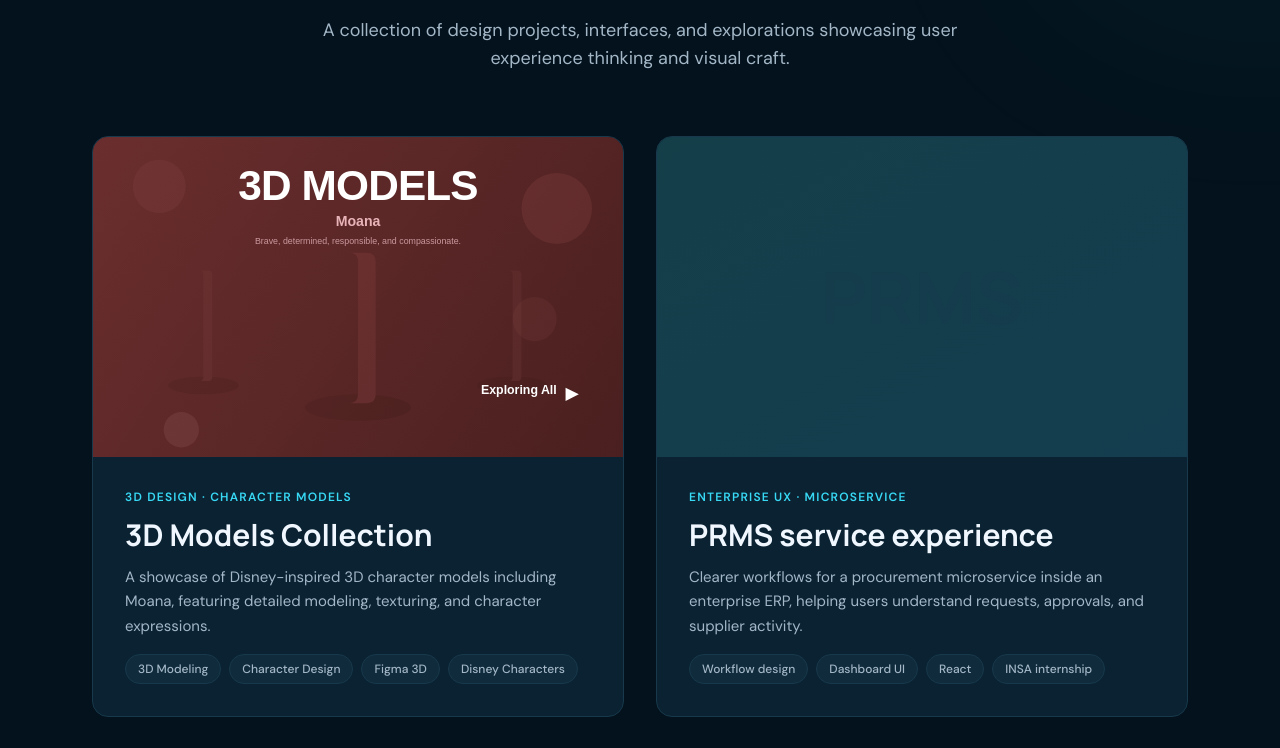
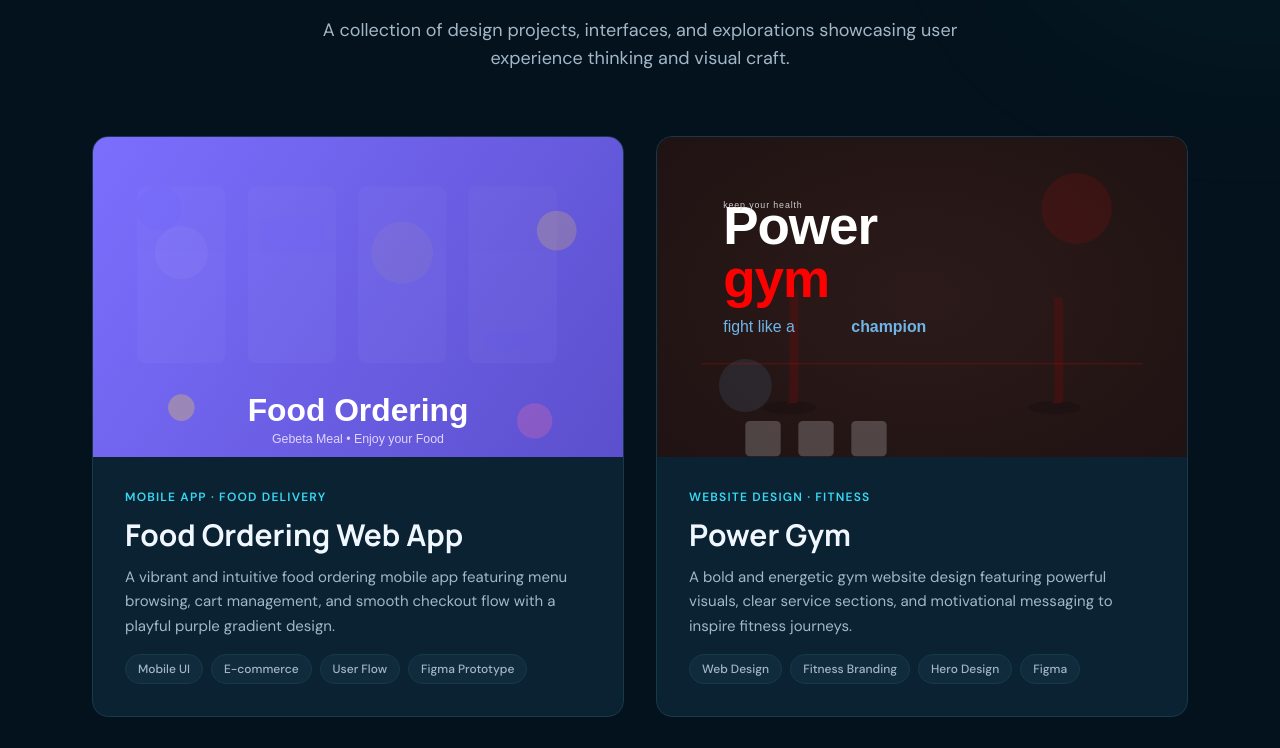
Before and after one commit to elady473-art/UI-UX, a React (Vite) app: page / in a window 1280 px wide. Shown: the part 1020-1768 px from the top of the page. Built offline with nearby package versions, Linux system fonts and the light colour scheme.

Commit message:
Add Food Ordering Web App and Power Gym projects with case studies

```diff
--- a/src/components/ProjectCard.tsx
+++ b/src/components/ProjectCard.tsx
@@ -30,6 +30,18 @@ const ProjectCard = ({ project, index, onOpenCase }: ProjectCardProps) => {
         ) : project.id === '3dmodels' ? (
           <img
             src="/projects/3d-models.svg"
+            alt={project.title}
+            className="w-full h-full object-cover"
+          />
+        ) : project.id === 'foodordering' ? (
+          <img
+            src="/projects/food-ordering.svg"
+            alt={project.title}
+            className="w-full h-full object-cover"
+          />
+        ) : project.id === 'powergym' ? (
+          <img
+            src="/projects/power-gym.svg"
             alt={project.title}
             className="w-full h-full object-cover"
           />
--- a/src/data/caseStudies.ts
+++ b/src/data/caseStudies.ts
@@ -1,6 +1,66 @@
 import { CaseStudyDetails } from '../types';
 
 export const caseStudyDetails: CaseStudyDetails = {
+  foodordering: {
+    kicker: 'MOBILE APP · FOOD DELIVERY',
+    title: 'Food Ordering Web App',
+    intro:
+      'A vibrant and user-friendly food ordering mobile application designed with a playful purple gradient theme, focusing on intuitive navigation and a smooth checkout experience.',
+    sections: [
+      [
+        'Project overview',
+        'Gebeta Meal is a food ordering app that brings together menu browsing, cart management, and payment in a delightful mobile experience. The design emphasizes visual appeal with food photography and clear user flows.',
+      ],
+      [
+        'User flow',
+        'The app follows a clear four-screen journey: splash/welcome screen, menu browsing with categories and promotions, product details with add-ons, and a comprehensive cart/checkout view. Each screen is optimized for single-hand mobile use.',
+      ],
+      [
+        'Visual design',
+        'The purple gradient background creates a modern, appetizing atmosphere while maintaining readability. Food items are showcased with high-quality imagery against clean white circles, making them the focal point.',
+      ],
+      [
+        'Key features',
+        'Menu categorization (All, Buya ayenet, Ooro wot), promotional banners for special offers, product ratings and reviews, customizable add-ons, cart management with quantity controls, and order instructions field.',
+      ],
+      [
+        'Interactive prototype',
+        'The clickable prototype demonstrates the complete user journey from landing to checkout, showing smooth transitions and interactive elements that bring the design to life.',
+      ],
+    ],
+    note:
+      'This is a design concept showcasing mobile food ordering UX patterns. The prototype demonstrates interaction flows and visual design principles.',
+  },
+  powergym: {
+    kicker: 'WEBSITE DESIGN · FITNESS',
+    title: 'Power Gym',
+    intro:
+      'A bold and energetic gym website design that combines powerful imagery with motivational messaging to inspire fitness journeys and showcase gym services.',
+    sections: [
+      [
+        'Brand identity',
+        'The design uses a dramatic dark background with striking red accents for "gym" and cyan blue for "champion," creating a powerful contrast that embodies strength and determination. The tagline "fight like a champion" reinforces the competitive spirit.',
+      ],
+      [
+        'Visual hierarchy',
+        'Large, bold typography dominates the hero section, with "Power gym" as the focal point. High-impact fitness photography showing strong, determined athletes creates immediate emotional connection with the target audience.',
+      ],
+      [
+        'Service sections',
+        'The layout includes dedicated sections for Lessons, Tournaments, and Crossfit, represented by simple icons. This clear categorization helps users quickly understand the gym\'s offerings.',
+      ],
+      [
+        'Content strategy',
+        'The "How we got started" section with accompanying imagery adds personality and builds trust. The description emphasizes inclusivity: "suitable for beginners, intermediate athletes, and advanced fitness enthusiasts."',
+      ],
+      [
+        'Navigation',
+        'Clean top navigation includes Home, About, Trainers, and Contact, providing straightforward access to key information while keeping the focus on the powerful hero imagery.',
+      ],
+    ],
+    note:
+      'Power Gym is a website design concept demonstrating fitness branding and motivational design principles. View the complete design file to explore all pages and components.',
+  },
   '3dmodels': {
     kicker: '3D DESIGN · CHARACTER MODELING',
     title: '3D Models Collection',
--- a/src/data/projects.ts
+++ b/src/data/projects.ts
@@ -1,6 +1,28 @@
 import { Project } from '../types';
 
 export const projects: Project[] = [
+  {
+    id: 'foodordering',
+    category: 'MOBILE APP · FOOD DELIVERY',
+    title: 'Food Ordering Web App',
+    description:
+      'A vibrant and intuitive food ordering mobile app featuring menu browsing, cart management, and smooth checkout flow with a playful purple gradient design.',
+    chips: ['Mobile UI', 'E-commerce', 'User Flow', 'Figma Prototype'],
+    type: 'standard',
+    visualType: 'foodordering',
+    externalUrl: 'https://www.figma.com/proto/9uJT7Gjs64qwtagH9YPpja/food-ordering-web?node-id=1-2&starting-point-node-id=1%3A2',
+  },
+  {
+    id: 'powergym',
+    category: 'WEBSITE DESIGN · FITNESS',
+    title: 'Power Gym',
+    description:
+      'A bold and energetic gym website design featuring powerful visuals, clear service sections, and motivational messaging to inspire fitness journeys.',
+    chips: ['Web Design', 'Fitness Branding', 'Hero Design', 'Figma'],
+    type: 'standard',
+    visualType: 'powergym',
+    figmaUrl: 'https://www.figma.com/design/ejViX4LZIgashU7NqImReh/power-gym?node-id=0-1&p=f&t=vRG8VPuTXdZUXagU-0',
+  },
   {
     id: '3dmodels',
     category: '3D DESIGN · CHARACTER MODELS',
--- a/src/types/index.ts
+++ b/src/types/index.ts
@@ -5,7 +5,7 @@ export interface Project {
   description: string;
   chips: string[];
   type: 'standard' | 'full';
-  visualType: 'prms' | 'figma' | 'adey' | '3dmodels';
+  visualType: 'prms' | 'figma' | 'adey' | '3dmodels' | 'foodordering' | 'powergym';
   figmaUrl?: string;
   externalUrl?: string;
 }
```
Also changed, not shown: public/projects/food-ordering.svg (added), public/projects/power-gym.svg (added).
